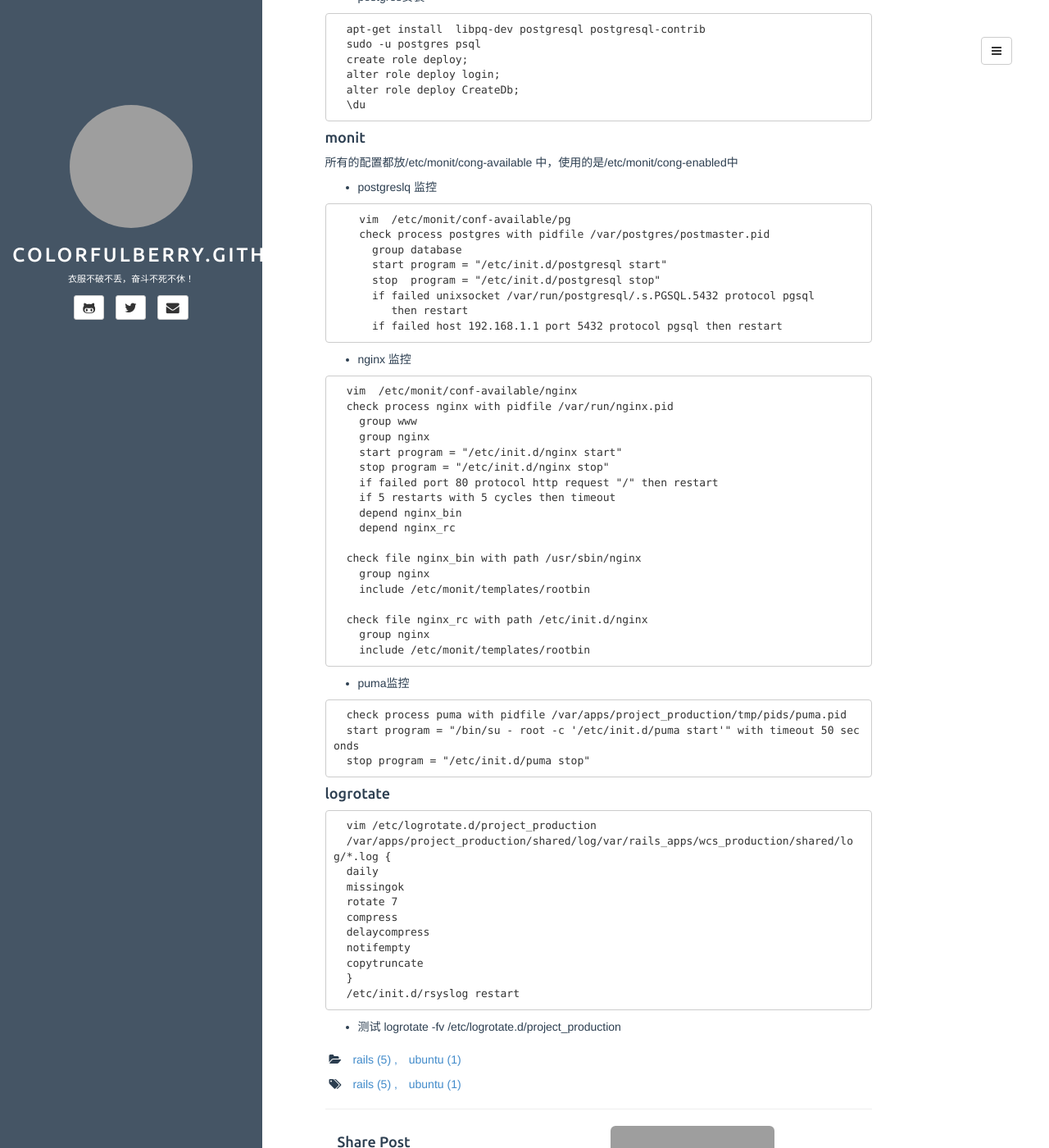
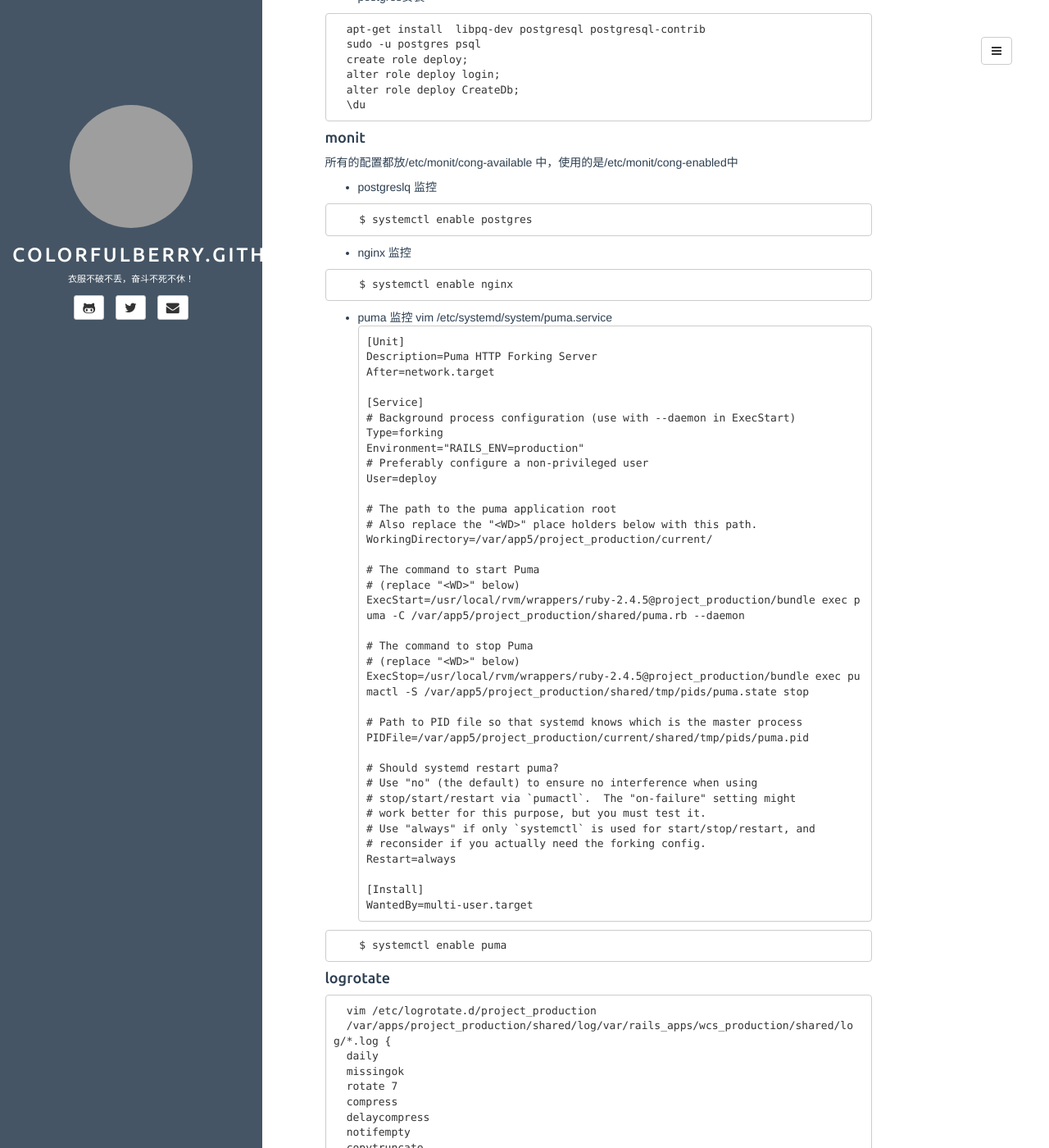
Before and after one commit to colorfulberry/colorfulberry.github.io, a Jekyll site: the page built from _posts/2016-01-26-rails-ubuntu-server-setting.md, in a window 1280 px wide and 1400 px high, scrolled down 2829 px. Shown: the whole window at 82% size. Built offline with Jekyll 4.4.1, drawn with Linux system fonts in a browser that asks for light colours; comment, search, counter and statistics services are not loaded; some of the changed text lies outside the part shown; grey boxes are pictures that could not be loaded.

Commit message:
feat: update the deploy for the systemd restart puma

```diff
--- a/_posts/2016-01-26-rails-ubuntu-server-setting.md
+++ b/_posts/2016-01-26-rails-ubuntu-server-setting.md
@@ -24,7 +24,7 @@ system is ubuntu 14.00
   ~~~
   apt-get update
   apt-get upgrade
-  apt-get install make gcc openssl libssl-dev git tig monit unzip
+  apt-get install make gcc openssl libssl-dev git tig unzip
   ~~~
 
   * 修改时区(重起系统生效) 和 自动同步时间
@@ -190,45 +190,58 @@ system is ubuntu 14.00
   * postgreslq 监控
 
   ~~~
-    vim  /etc/monit/conf-available/pg
-    check process postgres with pidfile /var/postgres/postmaster.pid
-      group database
-      start program = "/etc/init.d/postgresql start"
-      stop  program = "/etc/init.d/postgresql stop"
-      if failed unixsocket /var/run/postgresql/.s.PGSQL.5432 protocol pgsql
-         then restart
-      if failed host 192.168.1.1 port 5432 protocol pgsql then restart
+    $ systemctl enable postgres
   ~~~
 
   * nginx 监控
 
   ~~~
-  vim  /etc/monit/conf-available/nginx
-  check process nginx with pidfile /var/run/nginx.pid
-    group www
-    group nginx
-    start program = "/etc/init.d/nginx start"
-    stop program = "/etc/init.d/nginx stop"
-    if failed port 80 protocol http request "/" then restart
-    if 5 restarts with 5 cycles then timeout
-    depend nginx_bin
-    depend nginx_rc
-
-  check file nginx_bin with path /usr/sbin/nginx
-    group nginx
-    include /etc/monit/templates/rootbin
-
-  check file nginx_rc with path /etc/init.d/nginx
-    group nginx
-    include /etc/monit/templates/rootbin
+    $ systemctl enable nginx
   ~~~
 
-  * puma监控
+  * puma 监控
+  vim /etc/systemd/system/puma.service
+  ~~~
+    [Unit]
+    Description=Puma HTTP Forking Server
+    After=network.target
+
+    [Service]
+    # Background process configuration (use with --daemon in ExecStart)
+    Type=forking
+    Environment="RAILS_ENV=production"
+    # Preferably configure a non-privileged user
+    User=deploy
+
+    # The path to the puma application root
+    # Also replace the "<WD>" place holders below with this path.
+    WorkingDirectory=/var/app5/project_production/current/
+
+    # The command to start Puma
+    # (replace "<WD>" below)
+    ExecStart=/usr/local/rvm/wrappers/ruby-2.4.5@project_production/bundle exec puma -C /var/app5/project_production/shared/puma.rb --daemon
+
+    # The command to stop Puma
+    # (replace "<WD>" below)
+    ExecStop=/usr/local/rvm/wrappers/ruby-2.4.5@project_production/bundle exec pumactl -S /var/app5/project_production/shared/tmp/pids/puma.state stop
+
+    # Path to PID file so that systemd knows which is the master process
+    PIDFile=/var/app5/project_production/current/shared/tmp/pids/puma.pid
+
+    # Should systemd restart puma?
+    # Use "no" (the default) to ensure no interference when using
+    # stop/start/restart via `pumactl`.  The "on-failure" setting might
+    # work better for this purpose, but you must test it.
+    # Use "always" if only `systemctl` is used for start/stop/restart, and
+    # reconsider if you actually need the forking config.
+    Restart=always
+
+    [Install]
+    WantedBy=multi-user.target
+  ~~~
 
   ~~~
-  check process puma with pidfile /var/apps/project_production/tmp/pids/puma.pid
-  start program = "/bin/su - root -c '/etc/init.d/puma start'" with timeout 50 seconds
-  stop program = "/etc/init.d/puma stop"
+    $ systemctl enable puma
   ~~~
 
 
```
